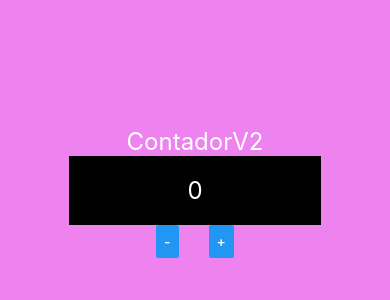
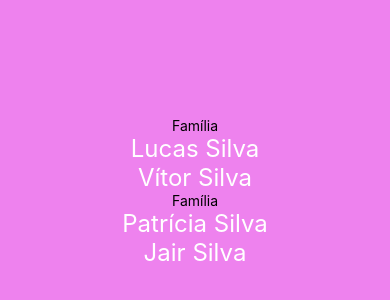
Before and after one commit to lucasilvadrm/exercicios, a React Native app: screen / in a window 390 px wide. Shown: the part 230-530 px from the top of the page. Built offline with nearby package versions, Linux system fonts and the light colour scheme.

Commit message:
children e diferenciar plataforma

```diff
--- a/src/App.js
+++ b/src/App.js
@@ -1,7 +1,10 @@
 import React from 'react';
-import { View, StyleSheet } from 'react-native';
-import ContadorV2 from './components/contador/ContadorV2';
+import { StyleSheet, SafeAreaView } from 'react-native';
+import Familia from './components/relacao/Familia';
+import Membro from './components/relacao/Membro';
 
+// import Diferenciar from './components/Diferenciar';
+// import ContadorV2 from './components/contador/ContadorV2';
 // import Pai from './components/indireta/Pai';
 // import Pai from './components/direta/Pai';
 // import Contador from './components/Contador';
@@ -13,19 +16,29 @@ import ContadorV2 from './components/contador/ContadorV2';
 
 const App = () => {
   return (
-    <View style={style.App}>
+    <SafeAreaView style={style.App}>
+      <Familia>
+        <Membro nome={'Lucas'} sobrenome={'Silva'} />
+        <Membro nome={'Vítor'} sobrenome={'Silva'} />
+      </Familia>
+      <Familia>
+        <Membro nome={'Patrícia'} sobrenome={'Silva'} />
+        <Membro nome={'Jair'} sobrenome={'Silva'} />
+      </Familia>
+      {/*
+      <Diferenciar />
       <ContadorV2 />
-      {/* <Comp />
       <Pai />
       <Pai />
       <Contador initialValue={0} />
       <Botao />
       <MinMax min={3} max={20} />
       <RandomNumber min={1} max={10} />
+      <Comp />
       <Comp1 />
       <Comp2 />
       <Primeiro /> */}
-    </View>
+    </SafeAreaView>
   );
 };
 
--- /dev/null
+++ b/src/components/Diferenciar.js
@@ -0,0 +1,15 @@
+import React from 'react';
+import { Text, Platform } from 'react-native';
+import style from './style';
+
+const Diferenciar = props => {
+  const platform =
+    Platform.OS === 'android' ? (
+      <Text style={style.txtLarge}>Android</Text>
+    ) : (
+      <Text style={style.txtLarge}>IOS</Text>
+    );
+  return platform;
+};
+
+export default Diferenciar;
--- /dev/null
+++ b/src/components/relacao/Familia.js
@@ -0,0 +1,13 @@
+import React from 'react';
+import { Text } from 'react-native';
+
+const Familia = ({ children }) => {
+  return (
+    <>
+      <Text>Família</Text>
+      {children}
+    </>
+  );
+};
+
+export default Familia;
--- /dev/null
+++ b/src/components/relacao/Membro.js
@@ -0,0 +1,9 @@
+import React from 'react';
+import { Text } from 'react-native';
+import style from '../style';
+
+const Membro = ({ nome, sobrenome }) => {
+  return <Text style={style.txtLarge}>{`${nome} ${sobrenome}`}</Text>;
+};
+
+export default Membro;
```
